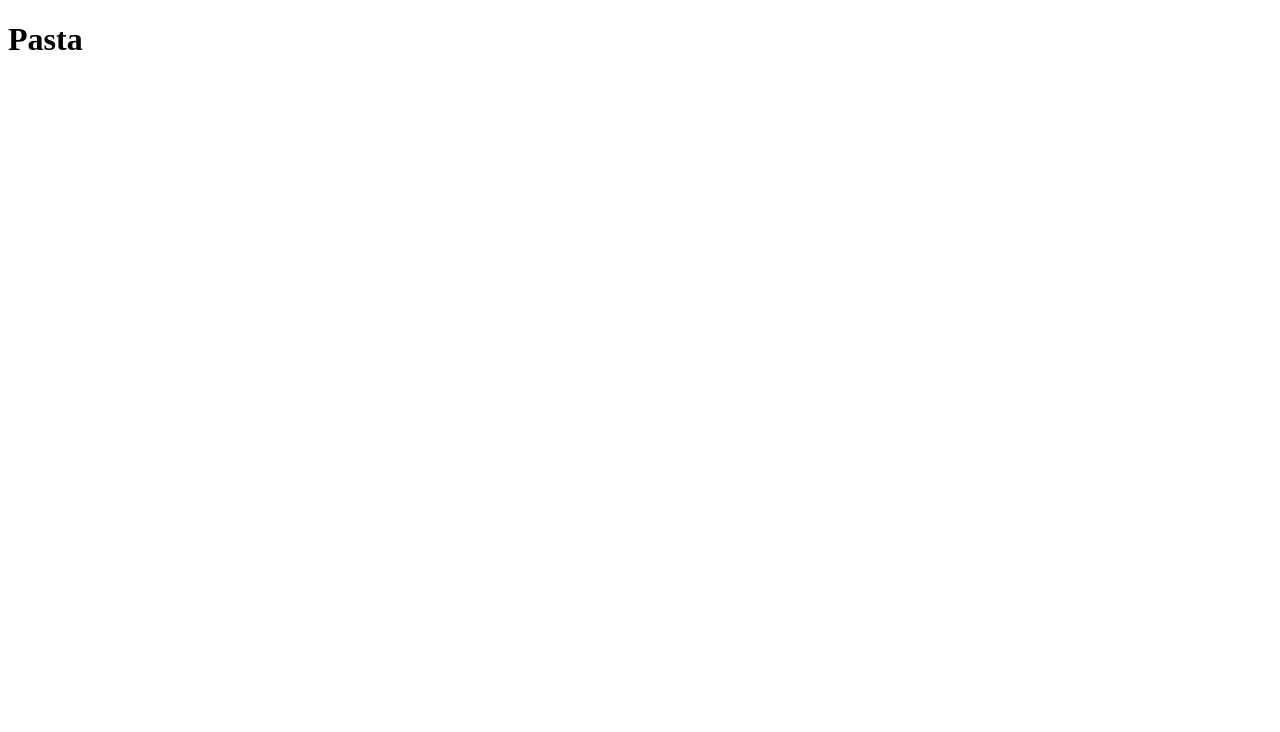
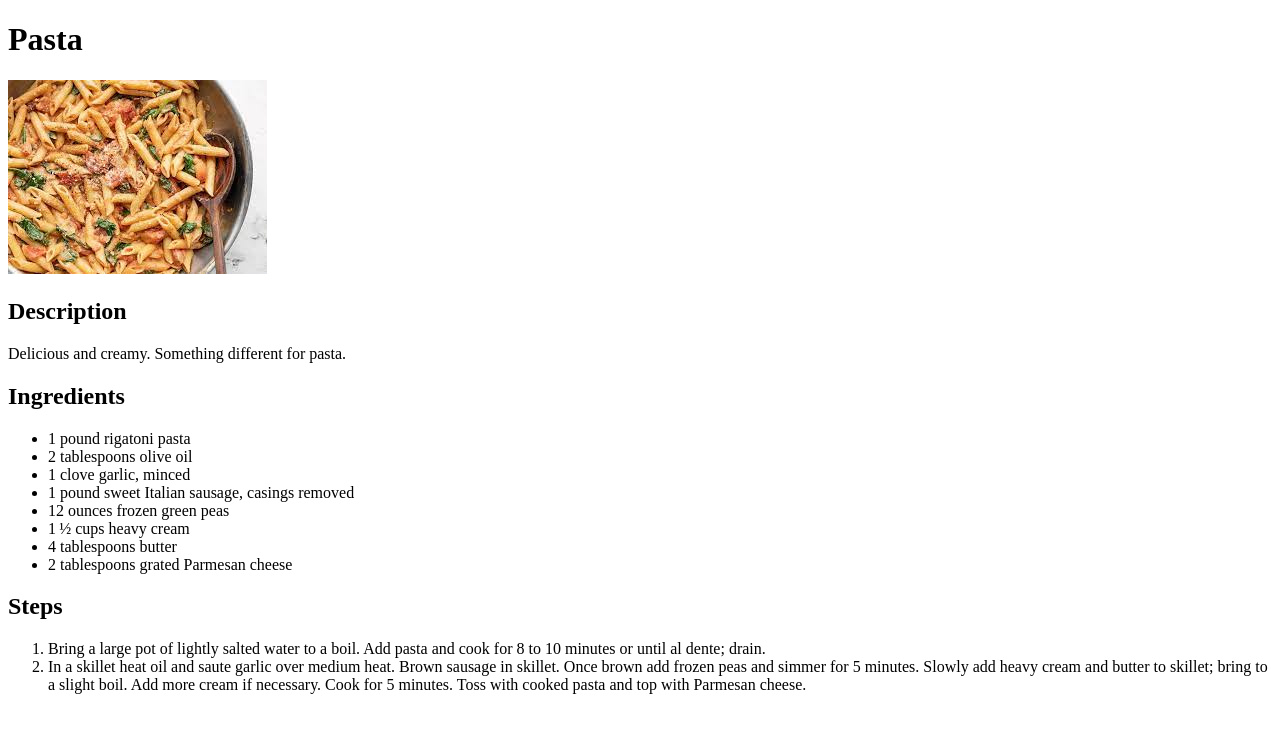
Before and after one commit to sinasystem/odin-recipes, a plain HTML site: page recipes/pasta.html in a window 1280 px wide. Drawn offline with Linux system fonts and the light colour scheme.

Commit message:
Add pasta recipe and an image for it

```diff
--- a/recipes/pasta.html
+++ b/recipes/pasta.html
@@ -6,5 +6,29 @@
   </head>
   <body>
     <h1>Pasta</h1>
+    <img src="../images/pasta.jpeg" alt="beautiful plate of pasta">
+    <h2>Description</h2>
+    <p>Delicious and creamy. Something different for pasta.</p>
+
+    <h2>Ingredients</h2>
+    <ul>
+      <li>1 pound rigatoni pasta</li>
+      <li>2 tablespoons olive oil</li>
+      <li>1 clove garlic, minced</li>
+      <li>1 pound sweet Italian sausage, casings removed</li>
+      <li>12 ounces frozen green peas</li>
+      <li>1 ½ cups heavy cream</li>
+      <li>4 tablespoons butter</li>
+      <li>2 tablespoons grated Parmesan cheese</li>
+    </ul>
+
+    <h2>Steps</h2>
+    <ol>
+      <li>  Bring a large pot of lightly salted water to a boil. Add pasta and cook for 8 to 10 minutes or until al dente; drain. </li>
+      <li>In a skillet heat oil and saute garlic over medium heat. Brown sausage in skillet.
+          Once brown add frozen peas and simmer for 5 minutes.
+          Slowly add heavy cream and butter to skillet;
+          bring to a slight boil. Add more cream if necessary. Cook for 5 minutes. Toss with cooked pasta and top with Parmesan cheese.</li>
+    </ol>
  </body>
 </html>
```
Also changed, not shown: images/pasta.jpeg (added).
